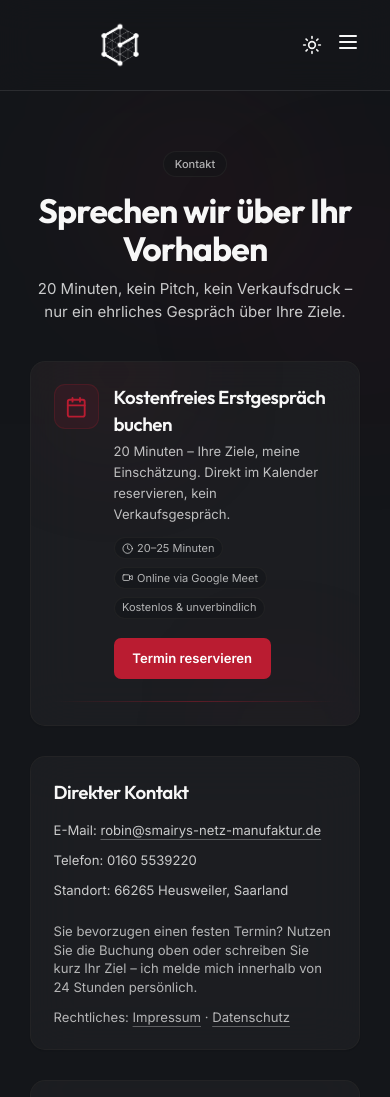
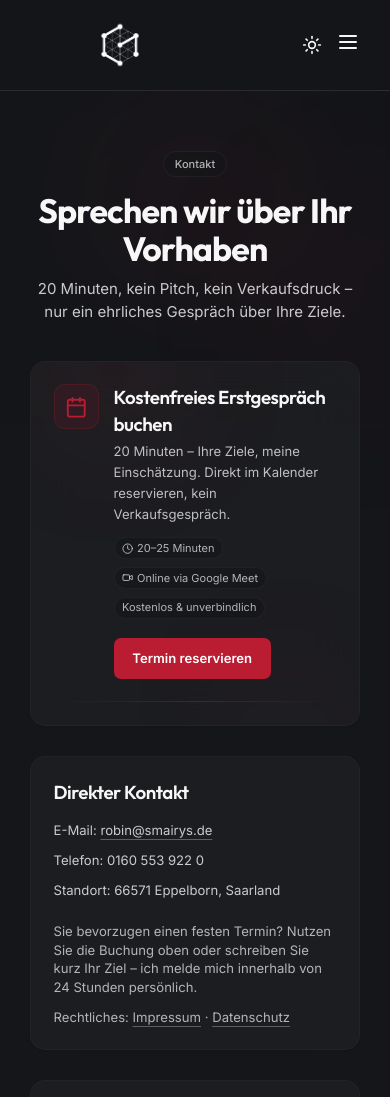
Before and after one commit to crycodebaby/v-smairys, a Next.js app: page /kontakt in a window 390 px wide. Shown: the top 1097 px of the page. Built offline with nearby package versions, Linux system fonts and the light colour scheme.

Commit message:
fix: update contact details in "Direkter Kontakt" section
Update email, phone, and location for Robin.

Co-authored-by: Robin Smairys <149909702+crycodebaby@users.noreply.github.com>

```diff
--- a/src/app/kontakt/page.tsx
+++ b/src/app/kontakt/page.tsx
@@ -63,14 +63,14 @@ export default function KontaktPage() {
               <li>
                 E-Mail:{" "}
                 <a
-                  href="mailto:robin@smairys-netz-manufaktur.de"
+                  href="mailto:robin@smairys.de"
                   className="underline decoration-foreground/30 underline-offset-4 hover:text-primary"
                 >
-                  robin@smairys-netz-manufaktur.de
+                  robin@smairys.de
                 </a>
               </li>
-              <li>Telefon: 0160&nbsp;5539220</li>
-              <li>Standort: 66265 Heusweiler, Saarland</li>
+              <li>Telefon: 0160&nbsp;553&nbsp;922&nbsp;0</li>
+              <li>Standort: 66571 Eppelborn, Saarland</li>
             </ul>
 
             <div className="mt-6 text-sm text-foreground/70">
```
